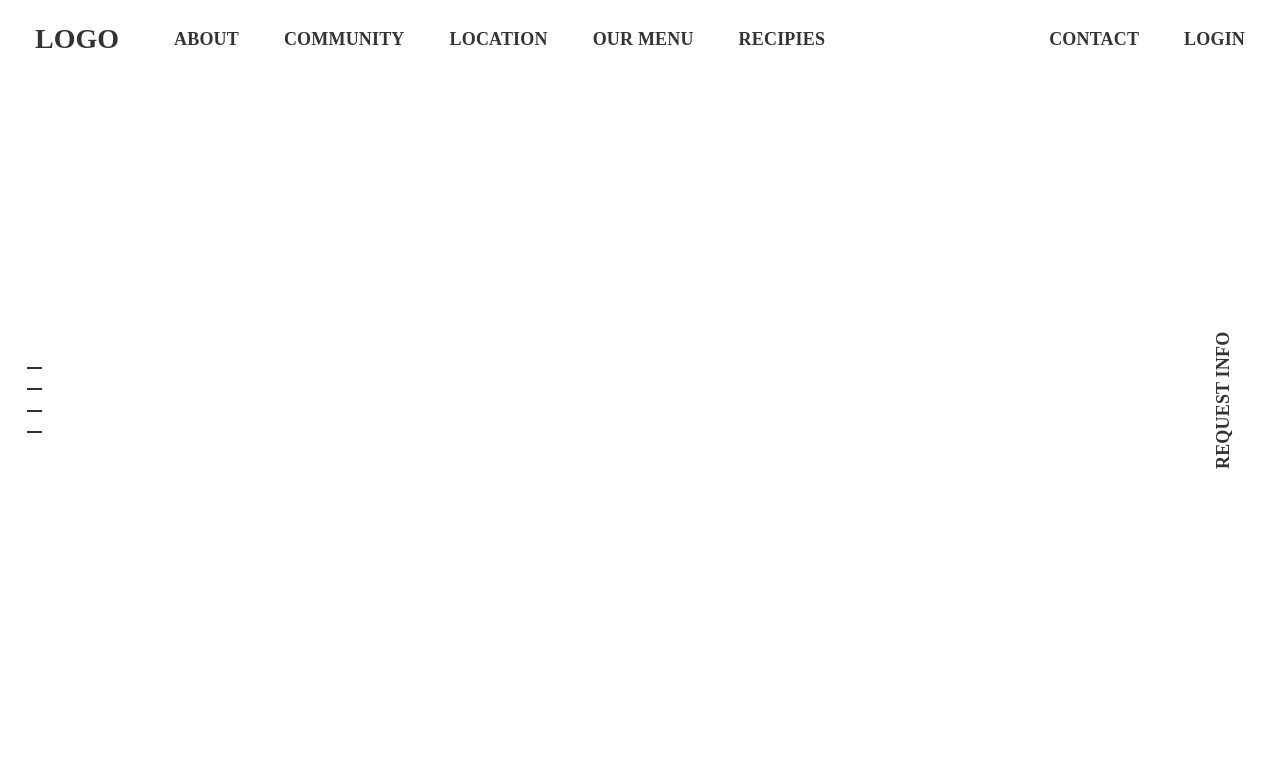
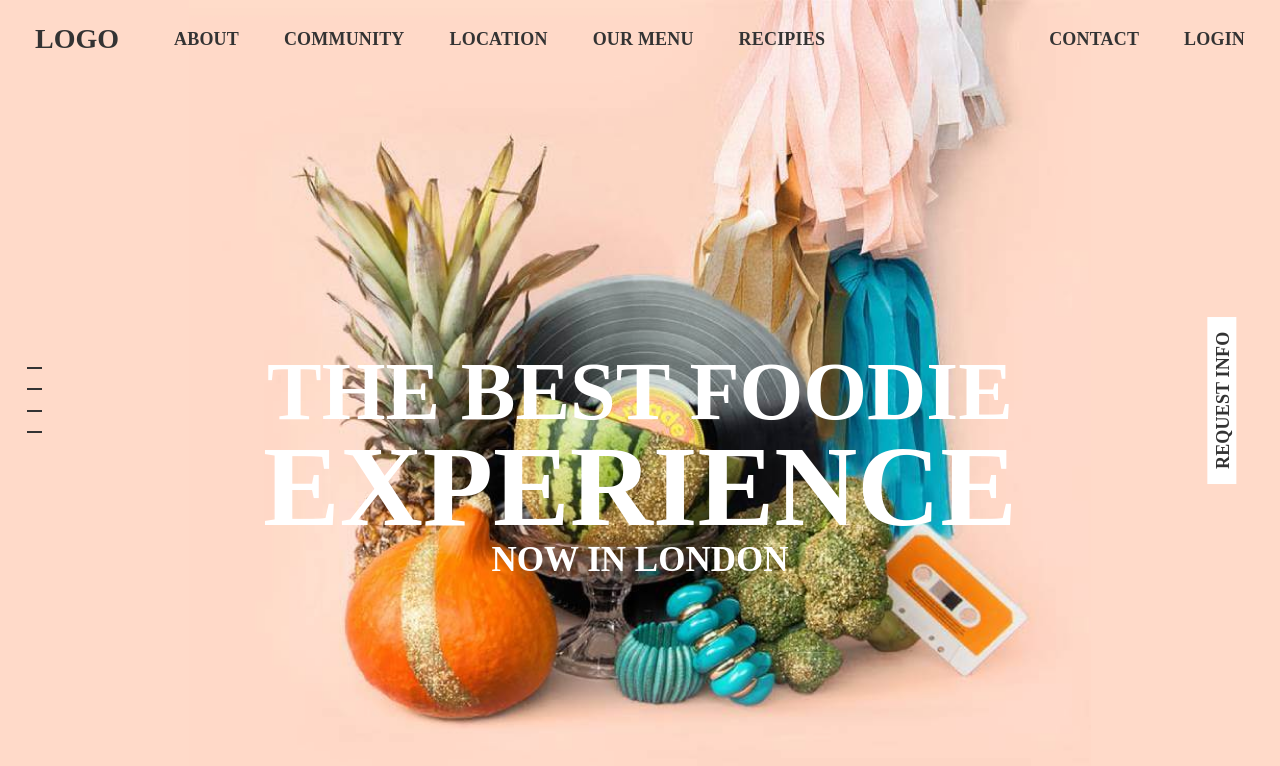
Before and after one commit to jcjmcclean/eaterie, a website: page src/index.html in a window 1280 px wide. Drawn offline with nearby package versions, Linux system fonts and the light colour scheme; files that its build step writes are made by us from their sources; files whose address does not match are found by name.

Commit message:
feat: hero unit markup

```diff
--- a/src/index.html
+++ b/src/index.html
@@ -26,6 +26,7 @@
 				</ul>
 			</nav>
 		</header>
+
 		<nav class="nav-sections">
 			<ul class="list-nav">
 				<li class="item-nav">
@@ -42,6 +43,21 @@
 				</li>
 			</ul>
 		</nav>
+
 		<aside class="aside-info"><a href="#">Request info</a></aside>
+
+		<section class="section-hero" id="hero">
+			<div class="image"></div>
+			<svg class="stamp">
+				<use xlink:href="/dist/assets/icons.svg#stamp"></use>
+			</svg>
+			<h1>
+				<span>THE BEST FOODIE</span>
+				<span>EXPERIENCE</span>
+				<span>NOW IN LONDON</span>
+			</h1>
+		</section>
+
+		<script src="/dist/assets/js/app.min.js"></script>
 	</body>
 </html>
```
